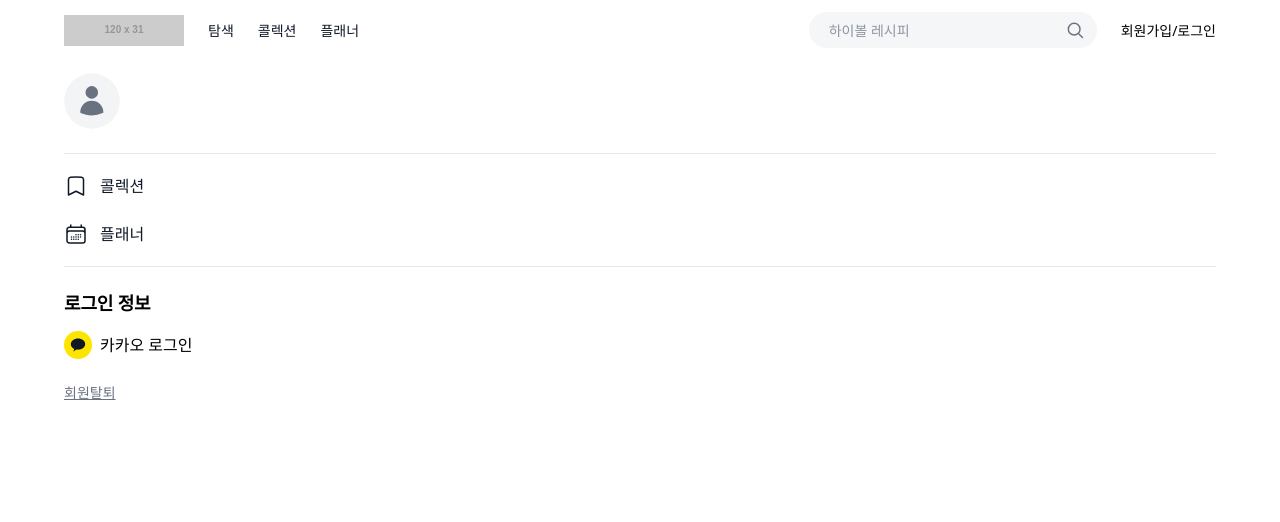
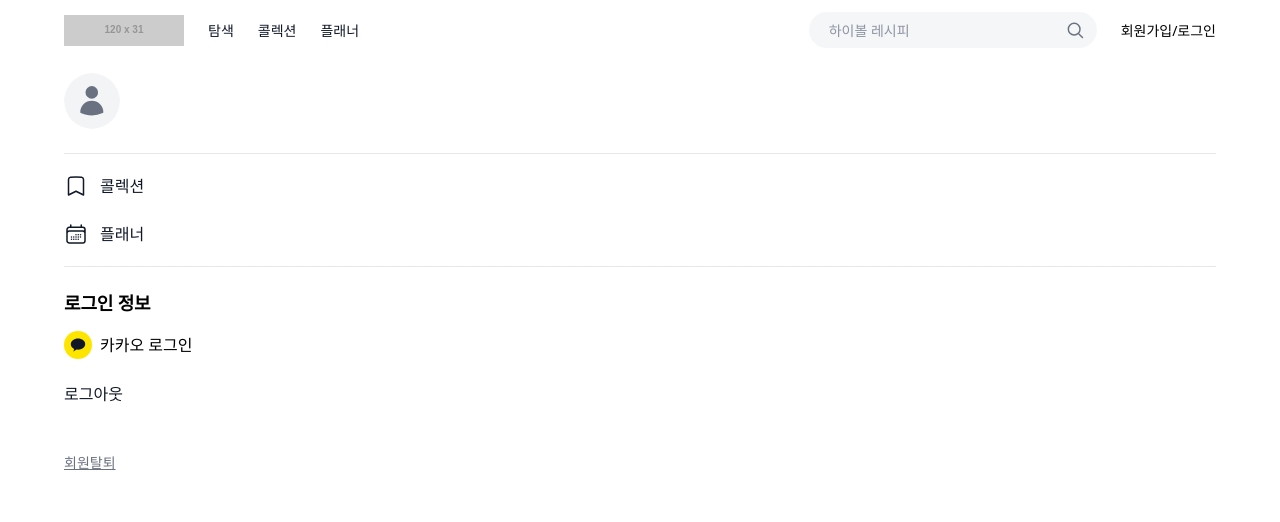
Before and after one commit to swyp-web15-3team/front, a Next.js app: page /mypage in a window 1280 px wide. Shown: the top 522 px of the page. Built offline with nearby package versions, Linux system fonts and the light colour scheme; no server answers; a web font is replaced by a local one.

Commit message:
💄 style: 로그아웃 버튼 추가

```diff
--- /dev/null
+++ b/app/(main)/mypage/_components/LogoutButton.tsx
@@ -0,0 +1,24 @@
+'use client';
+
+import { useRouter } from 'next/navigation';
+
+import { useLogoutMutation } from '@/hooks/queries/use-auth';
+
+export function LogoutButton() {
+  const router = useRouter();
+  const { mutate: logout, isPending } = useLogoutMutation();
+
+  return (
+    <button
+      type="button"
+      // 마이페이지는 로그인 전용이라 로그아웃 후 그대로 두면 빈 화면이 남는다.
+      onClick={() =>
+        logout(undefined, { onSuccess: () => router.replace('/') })
+      }
+      disabled={isPending}
+      className="text-body text-fg hover:text-primary-strong self-start disabled:opacity-50"
+    >
+      로그아웃
+    </button>
+  );
+}
--- a/app/(main)/mypage/page.tsx
+++ b/app/(main)/mypage/page.tsx
@@ -2,6 +2,7 @@ import BookmarkIcon from '@heroicons/react/24/outline/BookmarkIcon';
 import CalendarDaysIcon from '@heroicons/react/24/outline/CalendarDaysIcon';
 import Link from 'next/link';
 
+import { LogoutButton } from '@/app/(main)/mypage/_components/LogoutButton';
 import { ProfileSummary } from '@/app/(main)/mypage/_components/ProfileSummary';
 import { KakaoIcon } from '@/components/ui/KakaoIcon';
 
@@ -13,7 +14,7 @@ const SHORTCUTS = [
 
 export default function MyPage() {
   return (
-    <div className="flex flex-col gap-6">
+    <div className="flex min-h-full flex-col gap-6">
       <ProfileSummary />
 
       {/* 모바일은 가로 한 줄, sm 이상에서는 세로 목록으로 쌓는다. */}
@@ -41,9 +42,12 @@ export default function MyPage() {
         </div>
       </section>
 
+      <LogoutButton />
+
+      {/* mt-auto로 화면 가장 아래에 붙인다. 내용이 길어지면 자연스럽게 밀리므로 fixed는 쓰지 않는다. */}
       <Link
         href="/mypage/withdraw"
-        className="text-body-sm text-fg-muted hover:text-fg self-start underline"
+        className="text-body-sm text-fg-muted hover:text-fg mt-auto self-start pt-6 underline"
       >
         회원탈퇴
       </Link>
```
